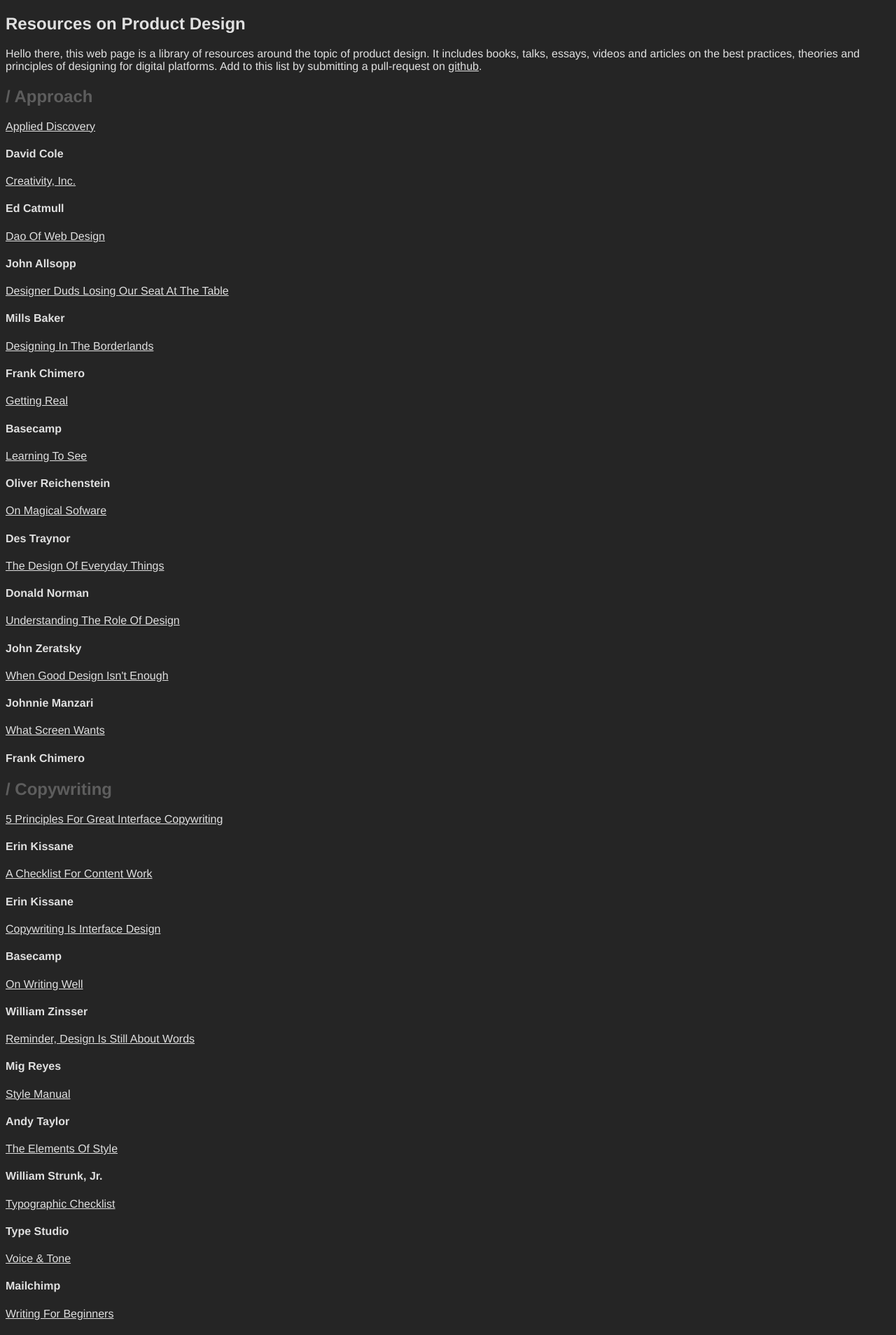
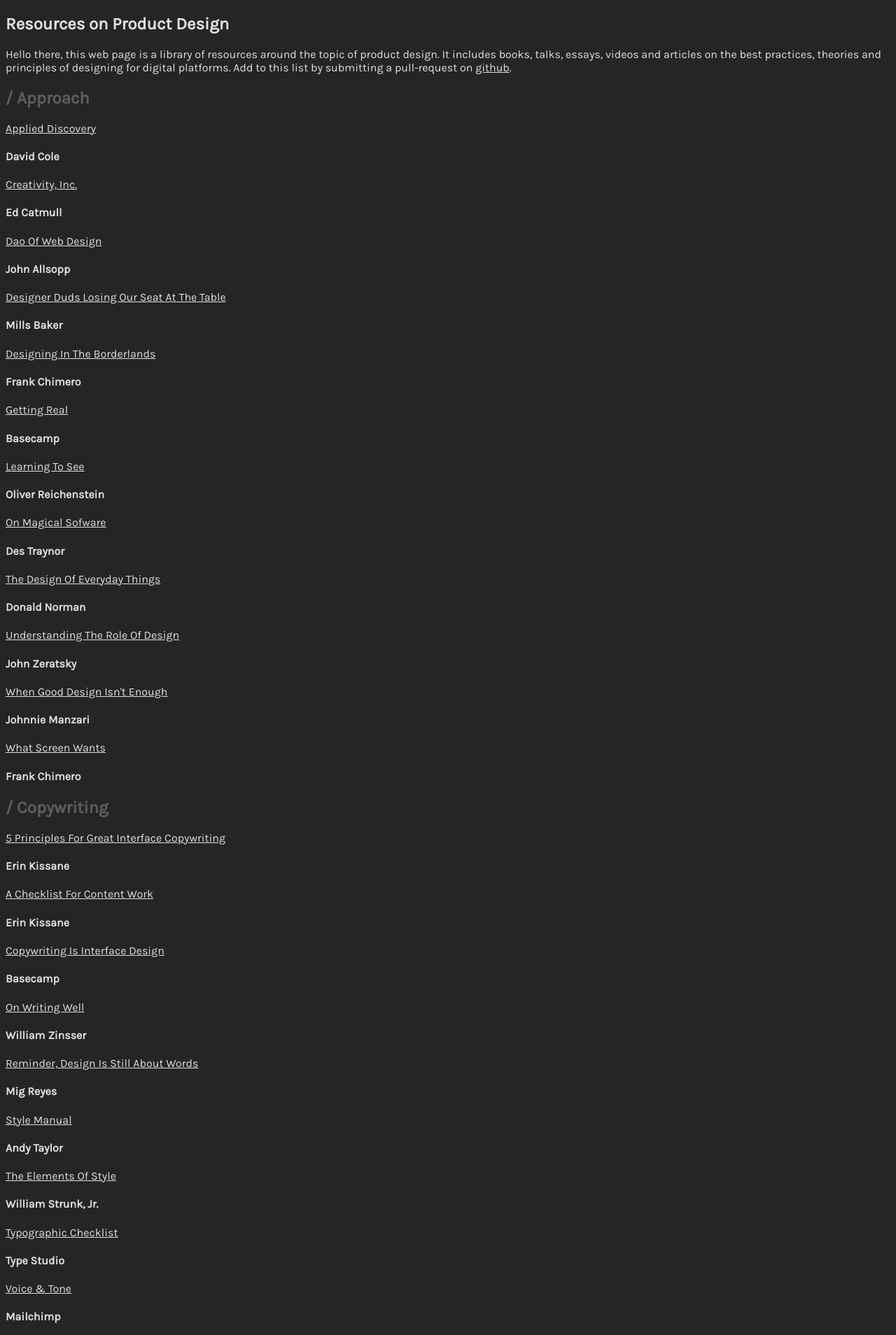
Before and after one commit to drocarmo/resources, a Jekyll site: the page built from index.html, in a window 1280 px wide. Shown: the top 1908 px of the page at 70% size. Built offline with Jekyll 4.4.1, drawn with Linux system fonts in a browser that asks for light colours; some web fonts are replaced.

Commit message:
removed merriweather, loading in karla from google fonts

```diff
--- a/_includes/head.html
+++ b/_includes/head.html
@@ -7,7 +7,7 @@
   <link rel="shortcut icon" href="http://drocarmo.com/assets/images/favicon.ico" type="image/x-icon"/>
   <link rel="stylesheet" href="{{ site.baseurl }}/assets/main.css">
   <link rel="stylesheet" href="{{ site.baseurl }}/resources/assets/main.css">
-  <link href='http://fonts.googleapis.com/css?family=Karla, Merriweather' rel='stylesheet' type='text/css'>
+  <link href='http://fonts.googleapis.com/css?family=Karla' rel='stylesheet' type='text/css'>
   <script type="text/javascript" src="//use.typekit.net/vdp7mxz.js"></script>
   <script type="text/javascript">try{Typekit.load();}catch(e){}</script>
 </head>
```
